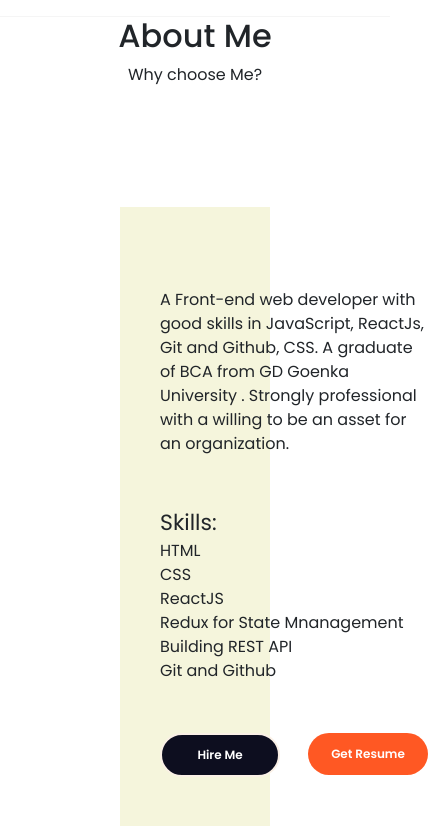
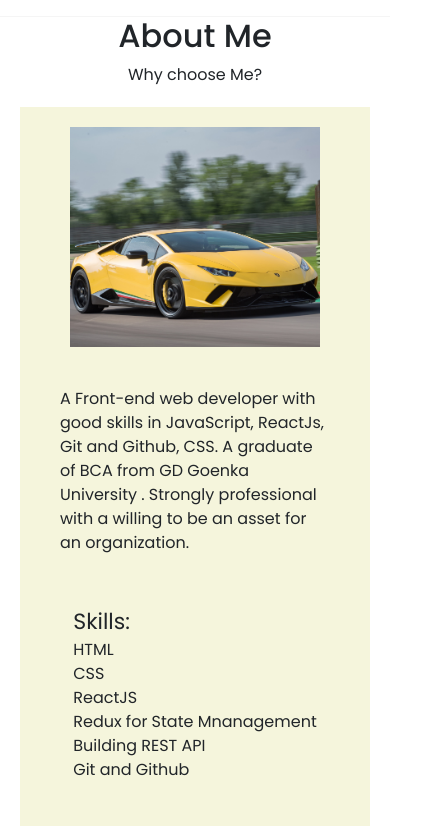
Before and after one commit to Himanshu0071/Resume, a React (Create React App) app: page / in a window 390 px wide. Shown: the part 738-1564 px from the top of the page, 448 px wide, since content can reach past the window. Built offline with nearby package versions, Linux system fonts and the light colour scheme; the HTML template or start-up script is replaced by a standard one; a web font is replaced by a local one.

Commit message:
mobile configure

```diff
--- a/src/PortfolioContainer/AboutMe/AboutMe.css
+++ b/src/PortfolioContainer/AboutMe/AboutMe.css
@@ -43,3 +43,25 @@
 .dot1{
     text-align: left;
 }
+
+@media screen and (max-width: 1110px){
+    .about-card{
+        display: flex;
+        flex-direction: column;
+        margin: 20px 20px ;
+        padding-top: 20px;
+        overflow-x: hidden;
+
+    }
+    .about-left {
+        width: 250px;
+        height: 220px;
+        background-size: cover;
+
+    }
+    .about-right{
+        display: flex;
+        flex-direction: column;
+        align-items: center;
+    }
+}
```
